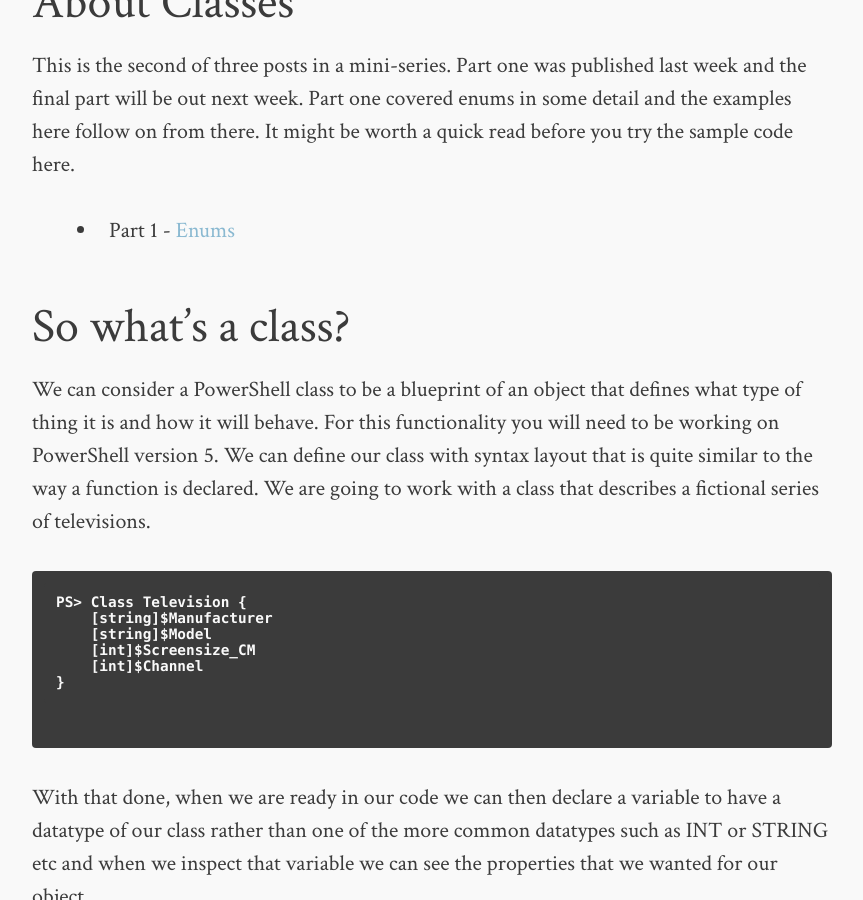
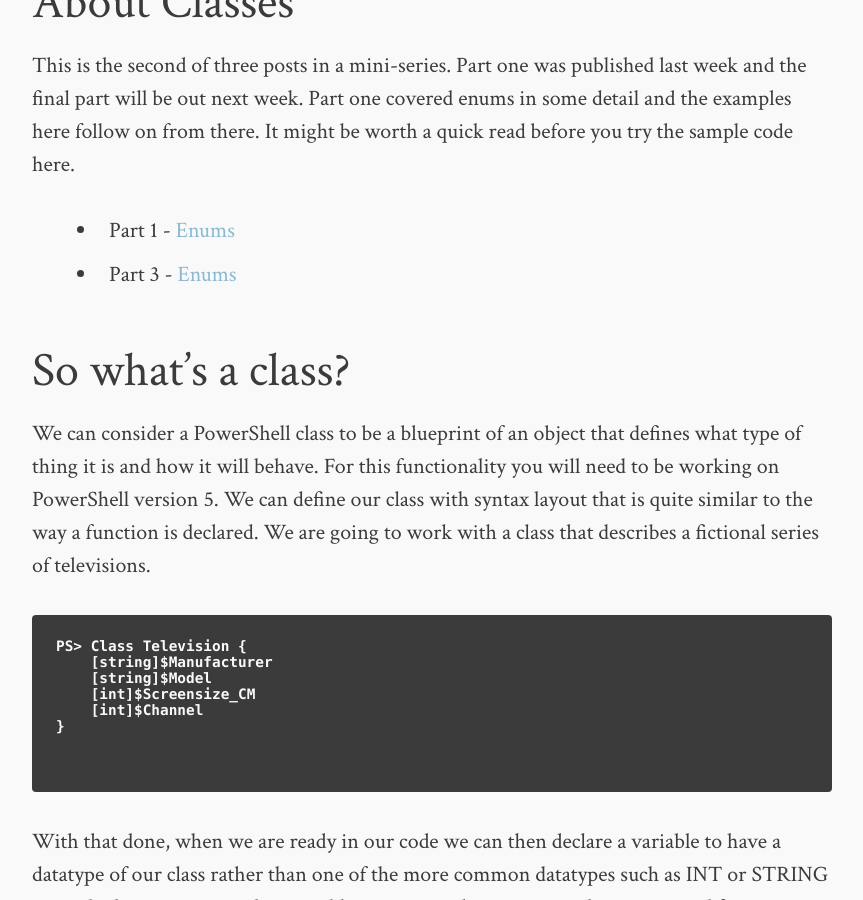
Before and after one commit to fatherjack/fatherjack.github.io, a Jekyll site: the page built from _posts/2021-04-27-Classes.md, in a window 1280 px wide and 900 px high, scrolled down 1002 px. Shown: the whole window, without its empty margins (208-1071 px from the left). Built offline with Jekyll 4.4.1, drawn with Linux system fonts in a browser that asks for light colours; comment, search, counter and statistics services are not loaded.

Commit message:
Update 2021-04-27-Classes.md
post links now all in series are live

```diff
--- a/_posts/2021-04-27-Classes.md
+++ b/_posts/2021-04-27-Classes.md
@@ -11,6 +11,7 @@ tags: [enums, classes, variables, powershell]
 This is the second of three posts in a mini-series. Part one was published last week and the final part will be out next week. Part one covered enums in some detail and the examples here follow on from there. It might be worth a quick read before you try the sample code here.
 
 - Part 1 - [Enums](https://fatherjack.github.io/articles/Enums)
+- Part 3 - [Enums](https://fatherjack.github.io/articles/Enums)
 
 ## So what's a class?
 
```
